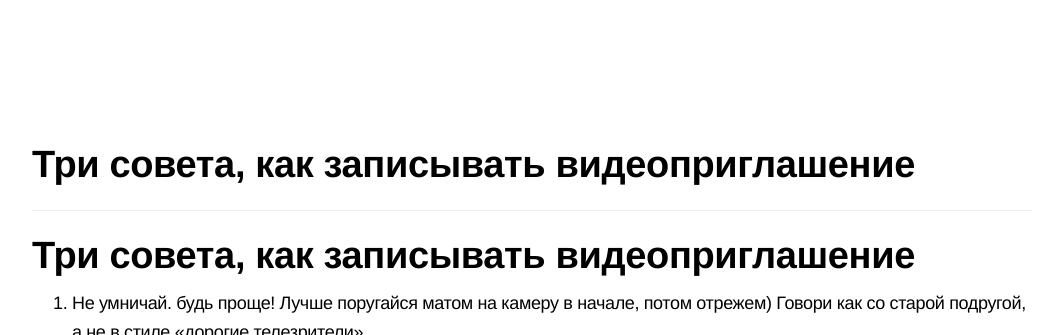
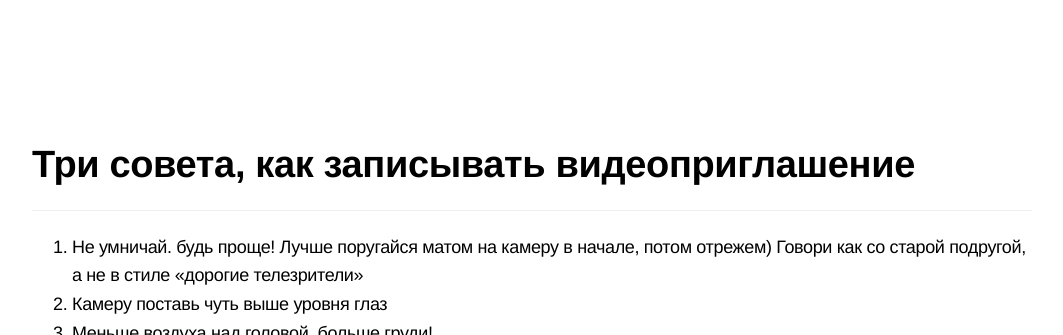
Before and after one commit to bz-icoach/bz-icoach.github.io, a Jekyll site: the page built from _posts/vse-o-videopriglashenii/2018-01-16-tri-soveta-kak-zapisyvat-videopriglashenie.md, in a window 1280 px wide, cut to the strip 0-335 px from the top of the page. Shown: the whole strip, without its empty margins (108-1171 px from the left). Built offline with Jekyll 4.4.1, drawn with Linux system fonts in a browser that asks for light colours; nearby versions of some CDN libraries.

Commit message:
Update 2018-01-16-tri-soveta-kak-zapisyvat-videopriglashenie.md

```diff
--- a/_posts/vse-o-videopriglashenii/2018-01-16-tri-soveta-kak-zapisyvat-videopriglashenie.md
+++ b/_posts/vse-o-videopriglashenii/2018-01-16-tri-soveta-kak-zapisyvat-videopriglashenie.md
@@ -2,8 +2,6 @@
 layout: post
 title: Три совета, как записывать видеоприглашение
 ---
-
-# Три совета, как записывать видеоприглашение
 
 1. Не умничай. будь проще! Лучше поругайся матом на камеру в начале, потом отрежем) Говори как со старой подругой, а не в стиле «дорогие телезрители»
 2. Камеру поставь чуть выше уровня глаз
```
